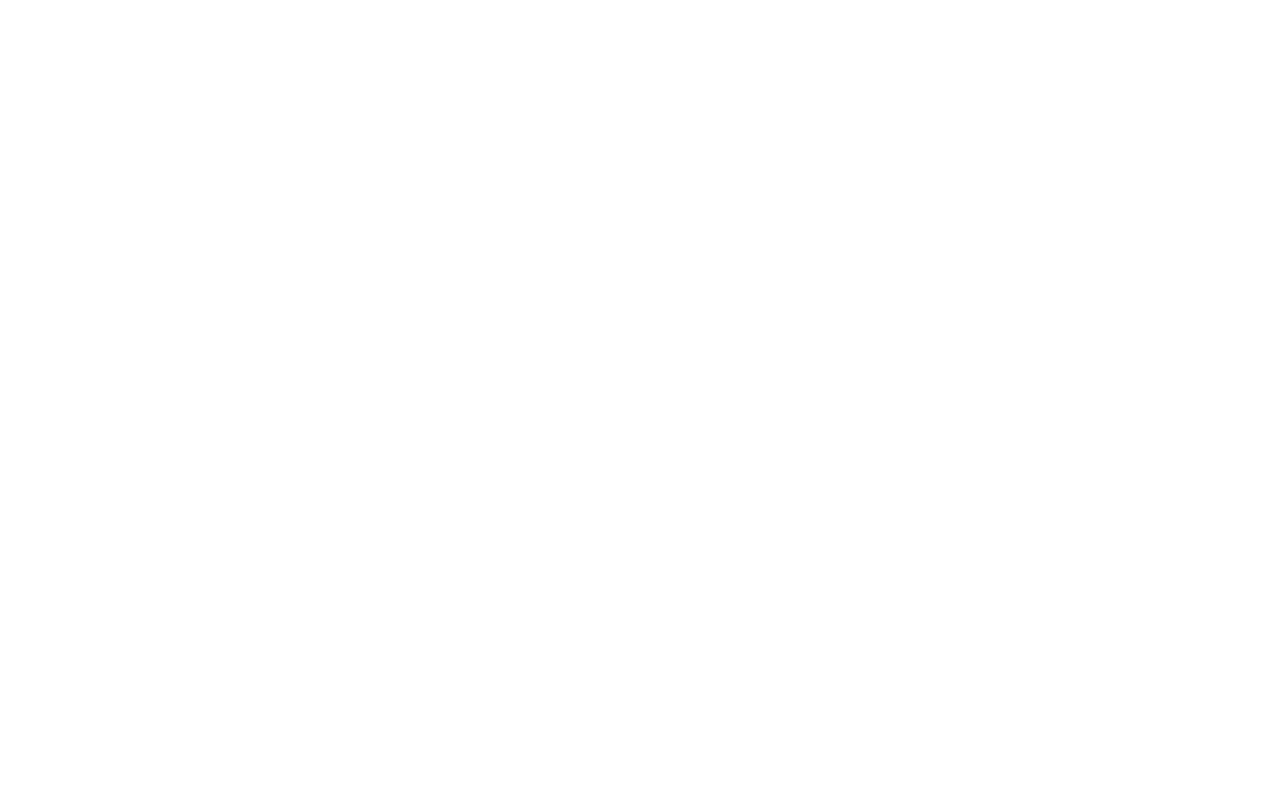
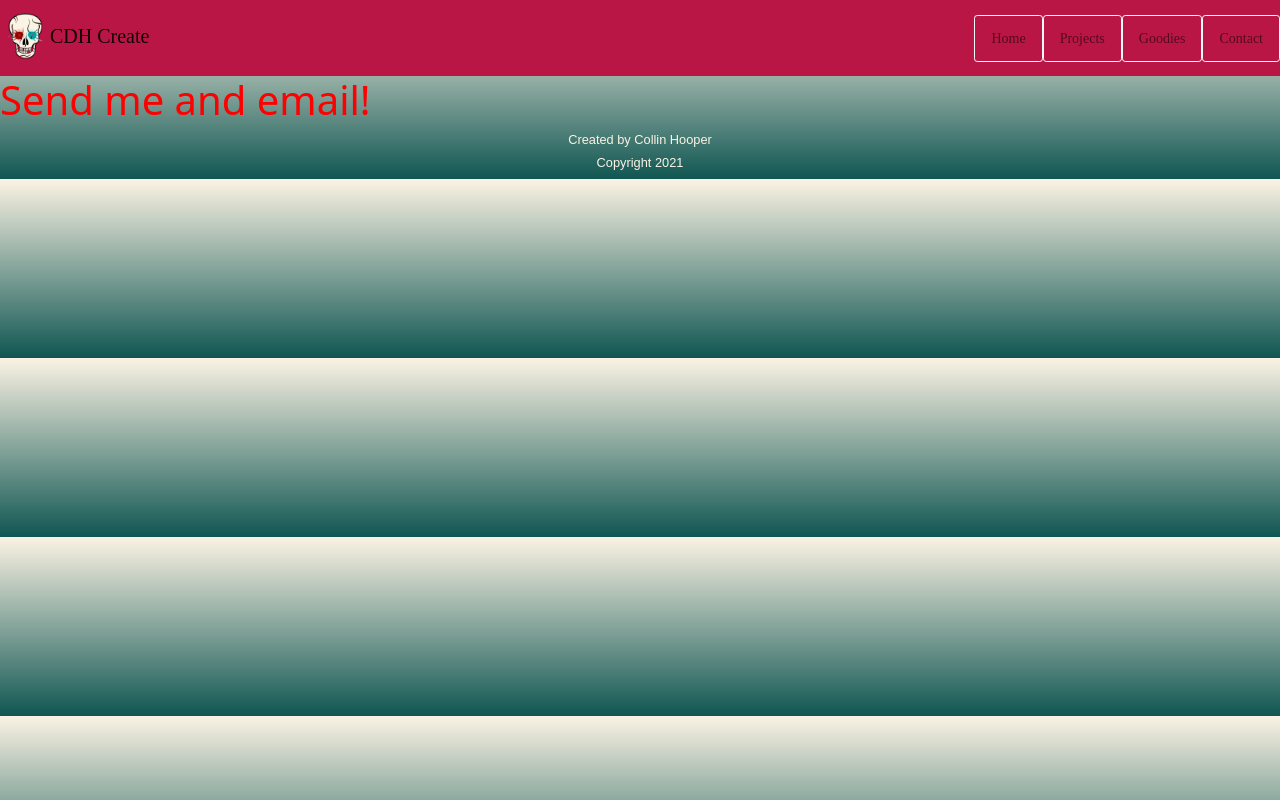
Before and after one commit to cdh616x/webmk6, a React (Create React App) app: page /contact in a window 1280 px wide. Before the commit this address had no page. Built offline with nearby package versions, Linux system fonts and the light colour scheme; a web font is replaced by a local one.

Commit message:
more updates for routing to new page

```diff
--- a/src/index.js
+++ b/src/index.js
@@ -20,6 +20,7 @@
     <Route path="/" element={<App />} />
     <Route path="/projects" element={<Projects />} />
     <Route path="/goodies" element={<Goodies />} />
+    <Route path="/contact" element={<Contact />} />
   </Routes>
  </BrowserRouter>,
   document.getElementById('root')
```
Also changed, not shown: 6 other files (tests, documents, lock files or other folders).
